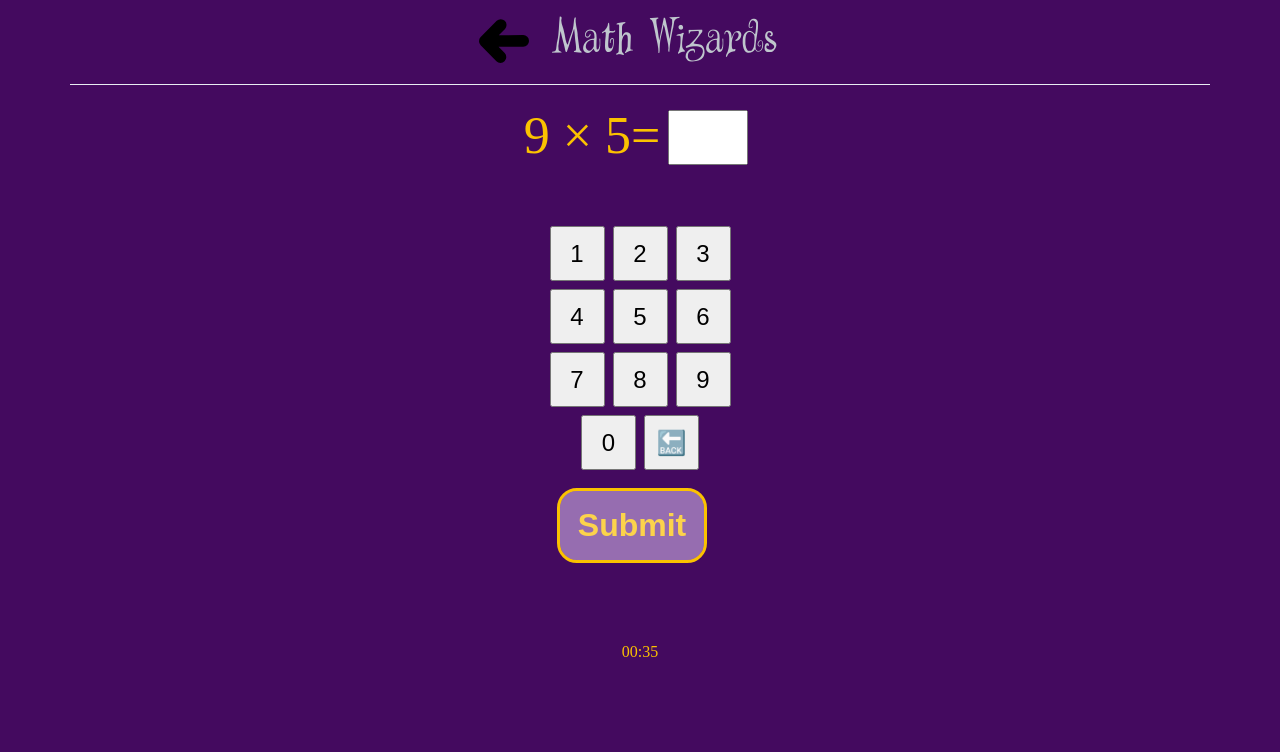
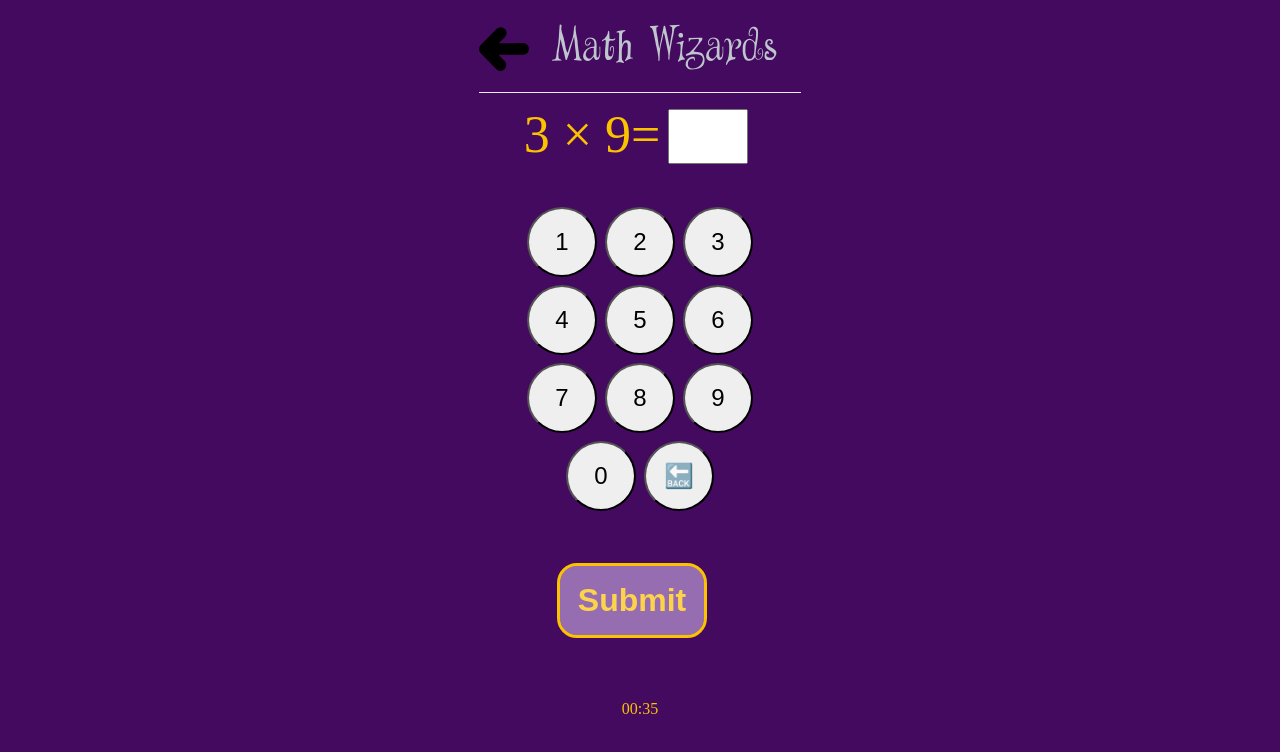
Before and after one commit to revyrob/MathWizardReact, a React (Create React App) app: page /equation in a window 1280 px wide. Shown: the top 752 px of the page. Built offline with nearby package versions, Linux system fonts and the light colour scheme.

Commit message:
level button working, made larger buttons, moved some margin and padding around

```diff
--- a/src/App.scss
+++ b/src/App.scss
@@ -37,7 +37,9 @@ body {
         flex-direction: column;
         max-width: 1140px;
         margin:auto;
-
+        justify-content: center;
+        align-items: center;
+        padding-top: .5rem;
         @include desktop {
             justify-content: space-between;
 
@@ -56,8 +58,6 @@ body {
     margin-top: 3rem;
     justify-content: center;
     text-align: center;
-
-
     }
 
     .number {
--- a/src/components/Equation1/Equation1.jsx
+++ b/src/components/Equation1/Equation1.jsx
@@ -59,7 +59,7 @@ function Equation({ array1, array2 }) {
     if (showWin) {
       const timer = setTimeout(() => {
         setShowWin(false); // Update showWin to whatever value you need after 300ms
-      }, 300);
+      }, 200);
 
       return () => clearTimeout(timer); // Clear the timeout if component unmounts before 500ms
     }
--- a/src/components/Equation2/Equation.scss
+++ b/src/components/Equation2/Equation.scss
@@ -8,18 +8,19 @@
     flex-direction: column;
     justify-content: space-around;
     align-items: center;
-    height: 75vh;
+    height: 80vh;
 
     &__keyboard {
         display: flex;
-        width: 200px;
-        height: 200px;
+        width: 275px;
+        // height: 200px;
         flex-wrap: wrap;
         justify-content: center;
     }
     &__btn {
-        width: 55px !important;
-        height: 55px !important;
+        width: 70px !important;
+        height: 70px !important;
+        border-radius: 50%;;
         font-size:1.5rem;
         margin:.25rem;
         display: flex;
--- a/src/components/Equation2/Equation2.jsx
+++ b/src/components/Equation2/Equation2.jsx
@@ -59,7 +59,7 @@ function Equation({ array1, array2 }) {
     if (showWin) {
       const timer = setTimeout(() => {
         setShowWin(false); // Update showWin to whatever value you need after 300ms
-      }, 300);
+      }, 200);
 
       return () => clearTimeout(timer); // Clear the timeout if component unmounts before 500ms
     }
--- a/src/components/Final/Final.jsx
+++ b/src/components/Final/Final.jsx
@@ -6,6 +6,12 @@ import Popover from "react-bootstrap/Popover";
 import question from "../../assets/question-circle.svg";
 
 export default function Final({ wins, losses, totalNums }) {
+  var today = new Date();
+  var dd = String(today.getDate()).padStart(2, "0");
+  var mm = String(today.getMonth() + 1).padStart(2, "0"); //January is 0!
+  var yyyy = today.getFullYear();
+
+  today = mm + "/" + dd + "/" + yyyy;
   const answered = wins + losses;
   const correctPerc = wins / answered;
   const responsePerc = answered / totalNums;
@@ -66,6 +72,7 @@ export default function Final({ wins, losses, totalNums }) {
         </div>
       </div>
       {/* <div className="final__share">Share</div> */}
+      <p className="wizard-style__date">{today}</p>
     </section>
   );
 }
--- a/src/components/Hero/Hero.scss
+++ b/src/components/Hero/Hero.scss
@@ -12,8 +12,8 @@
     justify-content: center;
     margin: 0 2rem 2rem;
     &__logo {
-        width: 100px;
-        height: 100px;
+        width: 75px;
+        height: 75px;
         margin: auto;
     }
     &__title {
--- a/src/pages/EquationPage.jsx
+++ b/src/pages/EquationPage.jsx
@@ -2,35 +2,48 @@ import React from "react";
 import Equation2 from "../components/Equation2/Equation2";
 import Header from "../components/Header/Header";
 import Equation1 from "../components/Equation1/Equation1";
+import { useSearchParams } from "react-router-dom";
 
-function EquationPage({ level }) {
+function EquationPage() {
+  const [searchParams] = useSearchParams();
+
+  const level = searchParams.get("level");
   //making an an array for each game, which would switch every 24 hours
-  // function makeArray(count, max) {
-  //   let newArray = [];
-  //   for (let i = 0; i < count; i++) {
-  //     let newNum;
-  //     do {
-  //       newNum = Math.floor(Math.random() * max);
-  //     } while (newNum === 0); // Keep regenerating new numbers until it's not zero
-  //     newArray.push(newNum);
-  //   }
-  //   return newArray;
-  // }
+  function makeArray(count, max) {
+    let newArray = [];
+    for (let i = 0; i < count; i++) {
+      let newNum;
+      do {
+        newNum = Math.floor(Math.random() * max);
+      } while (newNum === 0); // Keep regenerating new numbers until it's not zero
+      newArray.push(newNum);
+    }
+    return newArray;
+  }
 
-  // console.log(makeArray(60, 13));
-  // console.log(makeArray(60, 13));
+  console.log(makeArray(50, 13));
+  console.log(makeArray(50, 13));
 
   const array1 = [
-    9, 2, 11, 2, 7, 11, 5, 5, 1, 12, 9, 1, 5, 6, 6, 2, 12, 7, 9, 11, 7, 3, 3, 3,
-    12, 2, 4, 3, 12, 4, 6, 9, 8, 11, 6, 11, 4, 4, 2, 1, 6, 11, 5, 1, 12, 12, 10,
-    3, 5, 9, 10, 12, 7, 2, 4, 1, 5, 4, 12, 11,
+    8, 2, 9, 7, 6, 2, 1, 8, 4, 4, 10, 11, 2, 2, 8, 3, 4, 5, 1, 6, 9, 5, 5, 4, 6,
+    8, 2, 6, 12, 3, 9, 7, 1, 8, 12, 11, 9, 9, 12, 12, 9, 7, 3, 12, 3, 4, 7, 5,
+    2, 8,
   ];
   const array2 = [
-    5, 5, 7, 9, 11, 10, 6, 4, 2, 2, 5, 9, 6, 9, 8, 10, 8, 12, 1, 6, 9, 8, 10, 1,
-    1, 11, 11, 3, 7, 12, 5, 5, 9, 7, 8, 2, 3, 12, 12, 9, 2, 4, 7, 9, 7, 1, 2, 4,
-    4, 2, 10, 10, 12, 1, 2, 8, 9, 3, 10, 10,
+    4, 3, 9, 6, 4, 10, 6, 9, 2, 10, 8, 10, 11, 12, 9, 8, 8, 7, 1, 11, 10, 10,
+    12, 4, 9, 3, 10, 9, 10, 1, 4, 5, 6, 1, 12, 7, 7, 11, 7, 10, 12, 6, 3, 12, 2,
+    10, 5, 6, 2, 10,
   ];
-  console.log(level);
+  const array3 = [
+    3, 6, 4, 12, 11, 7, 4, 5, 3, 7, 9, 6, 8, 10, 12, 4, 7, 8, 10, 5, 11, 4, 3,
+    3, 1, 8, 5, 4, 9, 8, 3, 6, 4, 8, 6, 5, 7, 3, 10, 3, 2, 5, 9, 12, 3, 11, 11,
+    1, 7, 8,
+  ];
+  const array4 = [
+    9, 9, 7, 11, 2, 11, 12, 8, 4, 12, 1, 9, 9, 9, 8, 5, 10, 9, 4, 8, 8, 2, 9, 5,
+    8, 5, 12, 3, 10, 11, 2, 9, 5, 6, 3, 9, 10, 2, 10, 6, 12, 6, 4, 6, 11, 9, 1,
+    2, 8, 11,
+  ];
   return (
     <div className="wizard-style__wrapper">
       <Header />
@@ -38,7 +51,7 @@ function EquationPage({ level }) {
       {level && level === "level2" ? (
         <Equation2 array1={array1} array2={array2} />
       ) : (
-        <Equation1 array1={array1} array2={array2} />
+        <Equation1 array1={array3} array2={array4} />
       )}
     </div>
   );
--- a/src/pages/Range.jsx
+++ b/src/pages/Range.jsx
@@ -1,39 +1,53 @@
-import React, { useState } from "react";
+import React, { useState, useEffect } from "react";
 import Header from "../components/Header/Header";
-import { Link } from "react-router-dom";
+import { useNavigate } from "react-router-dom";
 import Btn from "../components/Btn/Btn";
+import { useSearchParams } from "react-router-dom";
 
 function Range() {
-  const [level, setLevel] = useState("here");
+  const [level, setLevel] = useState("");
+  const navigate = useNavigate();
+
+  //function navigate to equation page
+  function goToEquation(level) {
+    navigate(`/equation?level=${level}`);
+  }
   //onClick for level
   function chooseLevel(e) {
     const value = e.target.value;
     setLevel(value);
   }
+
+  // Use useEffect to trigger goToEquation after level state has been updated
+  useEffect(() => {
+    if (level !== "") {
+      goToEquation(level);
+    }
+  }, [goToEquation, level]); // Run this effect whenever level state changes
+  console.log(level);
   return (
-    <div className="wizard-style__wrapper">
-      <Header />
-      <div className="wizard-style__wrapper goToGame">
-        <p className="number">Choose your</p>
-        <h1 className="wizard-style__title">Level</h1>
-        <Link to="/equation" level={level}>
+    <>
+      <div className="wizard-style__wrapper">
+        <Header />
+        <div className="wizard-style__wrapper">
+          <p className="number">Choose your</p>
+          <h1 className="wizard-style__title">Level</h1>
           <Btn
             className={"goToGame__btn"}
             value={"level1"}
             onClick={chooseLevel}
             text={"Level 1"}
           />
-        </Link>
-        <Link to="/equation" level={level}>
+
           <Btn
             className={"goToGame__btn"}
             value={"level2"}
             onClick={chooseLevel}
             text="Level 2"
           />
-        </Link>
+        </div>
       </div>
-    </div>
+    </>
   );
 }
 
```
